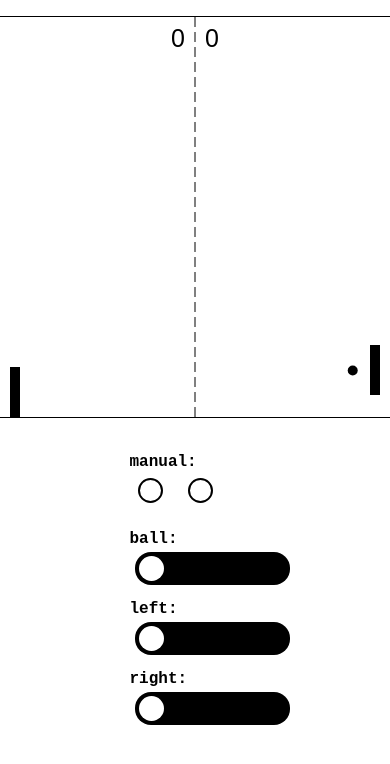
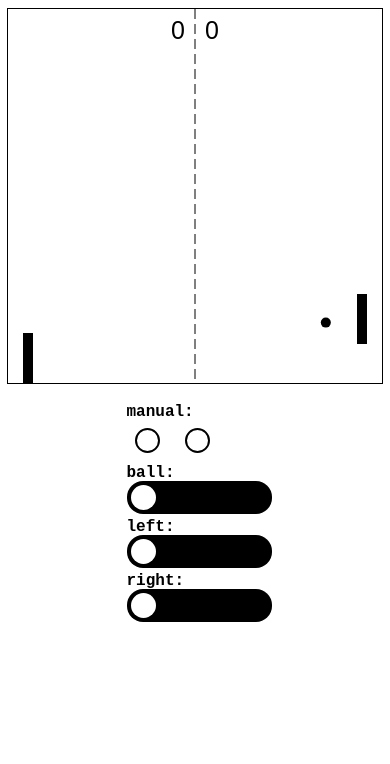
Before and after one commit to defsax/pong, a plain HTML site: page index.html in a window 390 px wide. Drawn offline with Linux system fonts and the light colour scheme.

Commit message:
Modified pong canvas to fit mobile devices.

```diff
--- a/script.js
+++ b/script.js
@@ -3,13 +3,25 @@ import Paddle from './paddle.js';
 import Ball from './ball.js';
 import InputHandler from './input.js';
 
-const WIDTH = 400;
-const HEIGHT = 400;
+var WIDTH = 400;
+var HEIGHT = 400;
 
 var speedslider = document.getElementById("speedslider");
 var leftslider = document.getElementById("leftslider");
 var rightslider = document.getElementById("rightslider");
 var canvas = document.getElementById("pongCanvas");
+
+if(document.body.clientWidth <= 400 || window.innerHeight <= 400){
+  canvas.width = document.body.clientWidth;
+  canvas.height = document.body.clientWidth;
+
+  WIDTH = canvas.width;
+  HEIGHT = canvas.width;
+
+  //adjust
+  //document.getElementById("cntrls").style.margin = 0;
+}
+
 var ctx = canvas.getContext("2d");
 
 leftslider.oninput = function(){
--- a/style.css
+++ b/style.css
@@ -65,11 +65,15 @@ input:checked{
 }
 
 .container{
-  margin-top: 1em;
   display: flex;
   flex-direction: row;
   align-items: center;
   justify-content: center;
+}
+
+#pongCanvas{
+  border: 1px solid black;
+  margin-top: 1em;
 }
 
 @media only screen and (max-width: 768px) {
@@ -77,18 +81,24 @@ input:checked{
     flex-direction: column;
   }
   .controls{
-    margin-left: 0;
+    margin-left: 0em;
     margin-top: 1em;
+  }
+  .sliderContainer{
+    margin: 0px 0px 5px 0px;
+  }
+  p{
+    margin-top: 0em;
+  }
+  #pongCanvas{
+    margin-top: 0em;
   }
 }
 
-
-.controls{
-  margin-left: 1em;
-}
-
-#pongCanvas{
-  border: 1px solid black;
+@media only screen and (min-width: 768px) {
+  .controls{
+    margin-left: 1em;
+  }
 }
 
 p{
```
